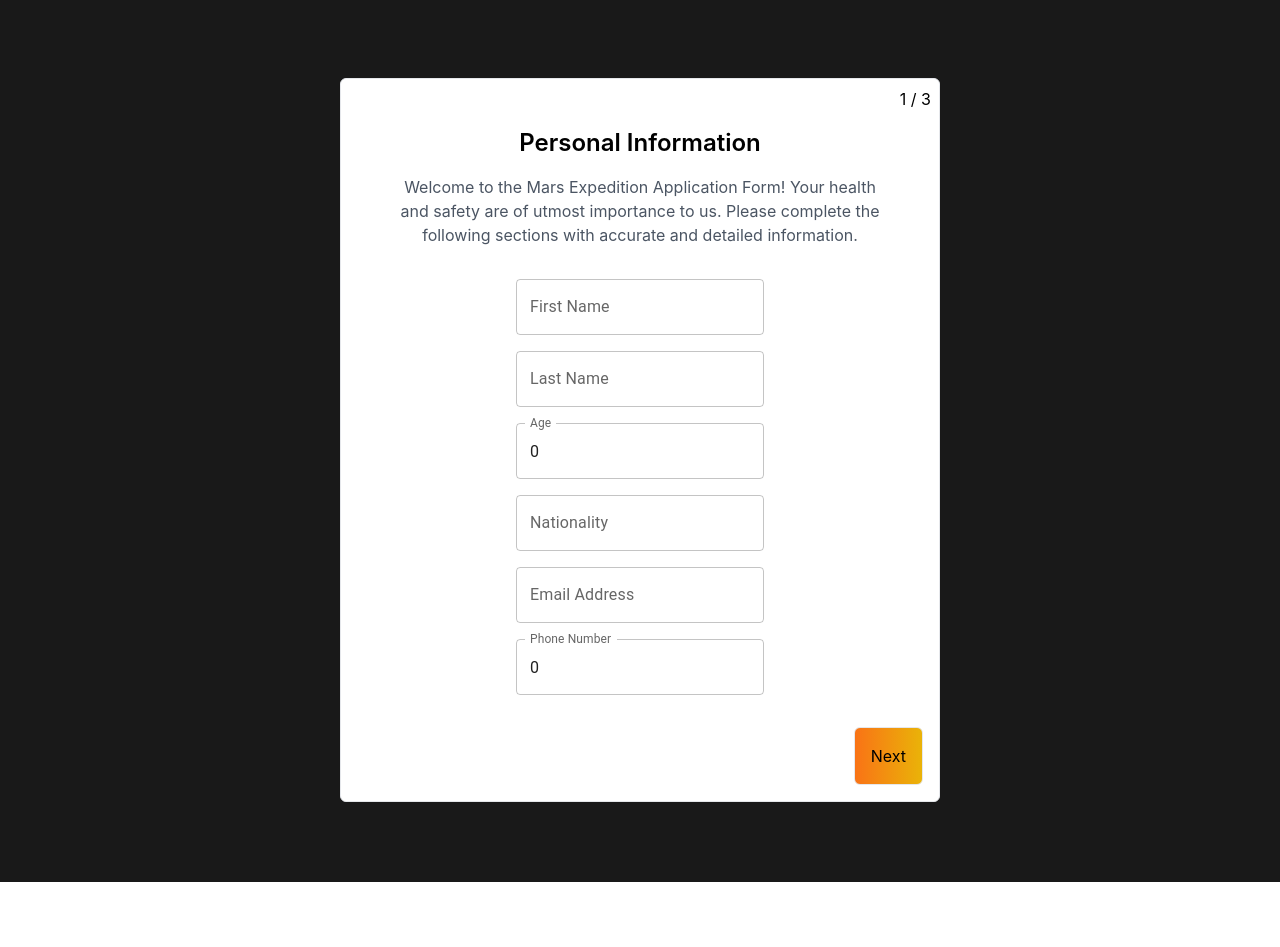
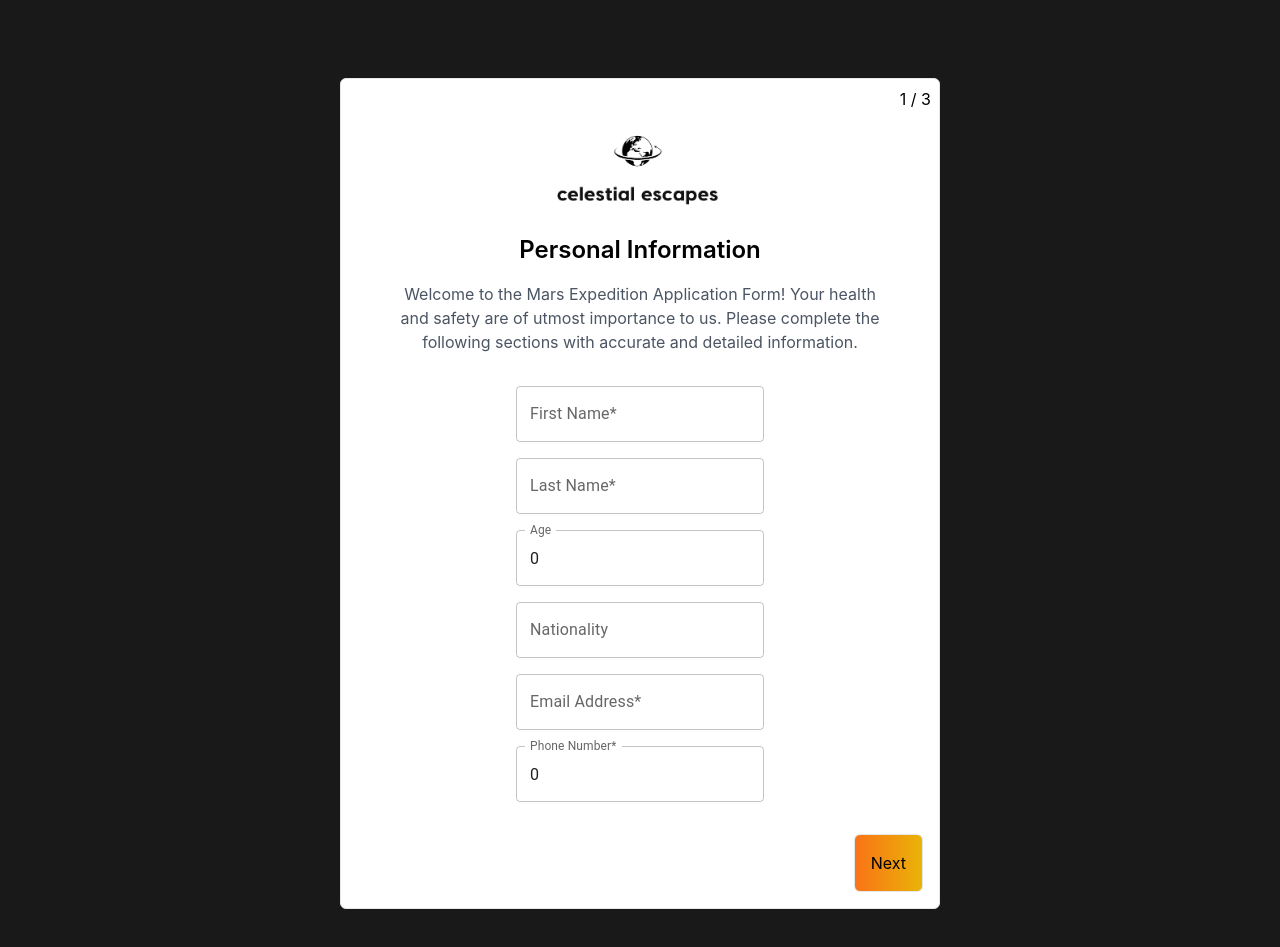
Before and after one commit to dancrha/cozii-assessment_mars-visit-form, a React (Create React App) app: page / in a window 1280 px wide. Shown: the part 1140-2087 px from the top of the page. Before the commit the page ends 2022 px from the top, so only its background shows below. Built offline with nearby package versions, Linux system fonts and the light colour scheme.

Commit message:
readme updated

```diff
--- a/package.json
+++ b/package.json
@@ -23,6 +23,7 @@
     "react-dom": "^18.2.0",
     "react-hot-toast": "^2.4.1",
     "react-scripts": "5.0.1",
+    "react-toastify": "^9.1.3",
     "typescript": "^4.9.5",
     "web-vitals": "^2.1.4"
   },
--- a/src/App.tsx
+++ b/src/App.tsx
@@ -6,8 +6,7 @@ import { UserForm } from "./UserForm";
 import { useMultistepForm } from "./useMultistepForm";
 import { FormEvent, useState } from "react";
 import Confetti from "react-confetti";
-import React, { useRef } from "react";
-import { toast, Toaster } from "react-hot-toast";
+import { useRef } from "react";
 
 // Define the structure of the form data
 type FormData = {
@@ -62,8 +61,6 @@ function App() {
   const [data, setData] = useState(INITIAL_DATA);
   const [isSubmitted, setIsSubmitted] = useState(false);
 
-  const notify = () => toast.error("Here is my toast!");
-
   // Ref to scroll to the form section
   const divRef = useRef<HTMLDivElement | null>(null);
 
@@ -97,20 +94,24 @@ function App() {
   function onSubmit(e: FormEvent) {
     e.preventDefault();
 
+    // Function to validate the phone number
+    const isValidPhoneNumber = (phoneNumber: number) => {
+      const phoneNumberString = phoneNumber.toString();
+      return phoneNumberString.length >= 10 && /^\d+$/.test(phoneNumberString);
+    };
+
     // Check if required fields are completed based on the current step
     if (
       (currentStepIndex === 0 &&
         (data.firstName.trim() === "" || data.lastName.trim() === "")) ||
-      (currentStepIndex === 1 &&
-        (data.phone === 0 || data.email.trim() === "")) ||
+      (currentStepIndex === 0 &&
+        (!isValidPhoneNumber(data.phone) || data.email.trim() === "")) ||
       (currentStepIndex === 2 &&
-        (data.contactname.trim() === "" || data.contactnumber === 0))
+        (data.contactname.trim() === "" ||
+          !isValidPhoneNumber(data.contactnumber)))
     ) {
       // Display an alert for the user to fill in required fields
-      <Toaster position='top-center' />;
-      notify();
-      toast.error("Please fill in the required fields");
-      // alert("Please fill in all required fields.");
+      alert("Please fill in all required fields.");
       return;
     }
 
@@ -158,14 +159,19 @@ function App() {
             Celestial Escapes
           </span>
         </h1>{" "}
-        <img src='/assets/mars3.gif' alt='mars' width={800} className='mt-16' />
+        <img
+          src='/assets/mars3.gif'
+          alt='mars'
+          width={800}
+          className='mt-16 hover:scale-105 transition active:scale-90 duration-150'
+        />
       </div>
 
       {/* Get Started button */}
       <div className='flex justify-center text-center'>
         <button
           onClick={() => divRef.current?.scrollIntoView({ behavior: "smooth" })}
-          className='bg-gradient-to-r from-[#ffa103] to-[#f0030f] inline-block text-white p-4 mt-16 rounded-full hover:shadow-md text-md hover:scale-105 active:scale-90 transition duration-150 uppercase'
+          className='bg-gradient-to-r from-[#ffa103] to-[#f0030f] inline-block text-white p-4 mt-16 rounded-full hover:shadow-md text-md hover:scale-105 active:scale-20 transition duration-150 uppercase'
         >
           Get Started
         </button>
@@ -185,7 +191,7 @@ function App() {
             <img
               src='/assets/logo.png'
               alt='logo'
-              width={170}
+              width={200}
               height={60}
               className='mx-auto mb-4'
             />
@@ -219,7 +225,6 @@ function App() {
                 </button>
               )}
               <button
-                onClick={notify}
                 disabled={!areRequiredFieldsCompleted() && isLastStep}
                 type='submit'
                 className='border p-4 rounded-md bg-gradient-to-r from-orange-500 to-yellow-500 hover:scale-105 transition active:scale-90 duration-150 hover:shadow-xl'
--- a/src/HealthForm.tsx
+++ b/src/HealthForm.tsx
@@ -29,6 +29,13 @@ export function HealthForm({
 }: HealthFormProps) {
   return (
     <div className='flex flex-col p-8'>
+      <img
+        src='/assets/logo.png'
+        alt='logo'
+        width={200}
+        height={60}
+        className='mx-auto mb-4'
+      />
       {/* Section header */}
       <h1 className='flex justify-center text-2xl mb-4 text-black font-semibold'>
         Health & Safety
--- a/src/TravelForm.tsx
+++ b/src/TravelForm.tsx
@@ -33,6 +33,13 @@ export function TravelForm({
 
   return (
     <div className='flex flex-col p-8'>
+      <img
+        src='/assets/logo.png'
+        alt='logo'
+        width={200}
+        height={60}
+        className='mx-auto mb-4'
+      />
       {/* Section header */}
       <h1 className='flex justify-center text-2xl mb-4 text-black font-semibold'>
         Travel Preferences
--- a/src/UserForm.tsx
+++ b/src/UserForm.tsx
@@ -27,6 +27,13 @@ export function UserForm({
 }: UserFormProps) {
   return (
     <div className='flex flex-col p-8 items-center'>
+      <img
+        src='/assets/logo.png'
+        alt='logo'
+        width={200}
+        height={60}
+        className='mx-auto mb-4'
+      />
       {/* Section header */}
       <h1 className='flex justify-center mb-4 text-black text-2xl font-semibold'>
         Personal Information
@@ -44,7 +51,7 @@ export function UserForm({
       {/* First Name Input */}
       <TextField
         id='standard-basic'
-        label='First Name'
+        label='First Name*'
         variant='outlined'
         value={firstName}
         onChange={(e) => updateFields({ firstName: e.target.value })}
@@ -54,7 +61,7 @@ export function UserForm({
       {/* Last Name Input */}
       <TextField
         id='standard-basic'
-        label='Last Name'
+        label='Last Name*'
         variant='outlined'
         value={lastName}
         onChange={(e) => updateFields({ lastName: e.target.value })}
@@ -91,7 +98,7 @@ export function UserForm({
       {/* Email Address Input */}
       <TextField
         id='standard-basic'
-        label='Email Address'
+        label='Email Address*'
         variant='outlined'
         value={email}
         onChange={(e) => updateFields({ email: e.target.value })}
@@ -101,7 +108,7 @@ export function UserForm({
       {/* Phone Number Input */}
       <TextField
         id='standard-basic'
-        label='Phone Number'
+        label='Phone Number*'
         variant='outlined'
         value={isNaN(phone) ? "" : phone.toString()} // Check if age is NaN
         onChange={(e) => {
```
Also changed, not shown: 2 other files (tests, documents, lock files or other folders).
